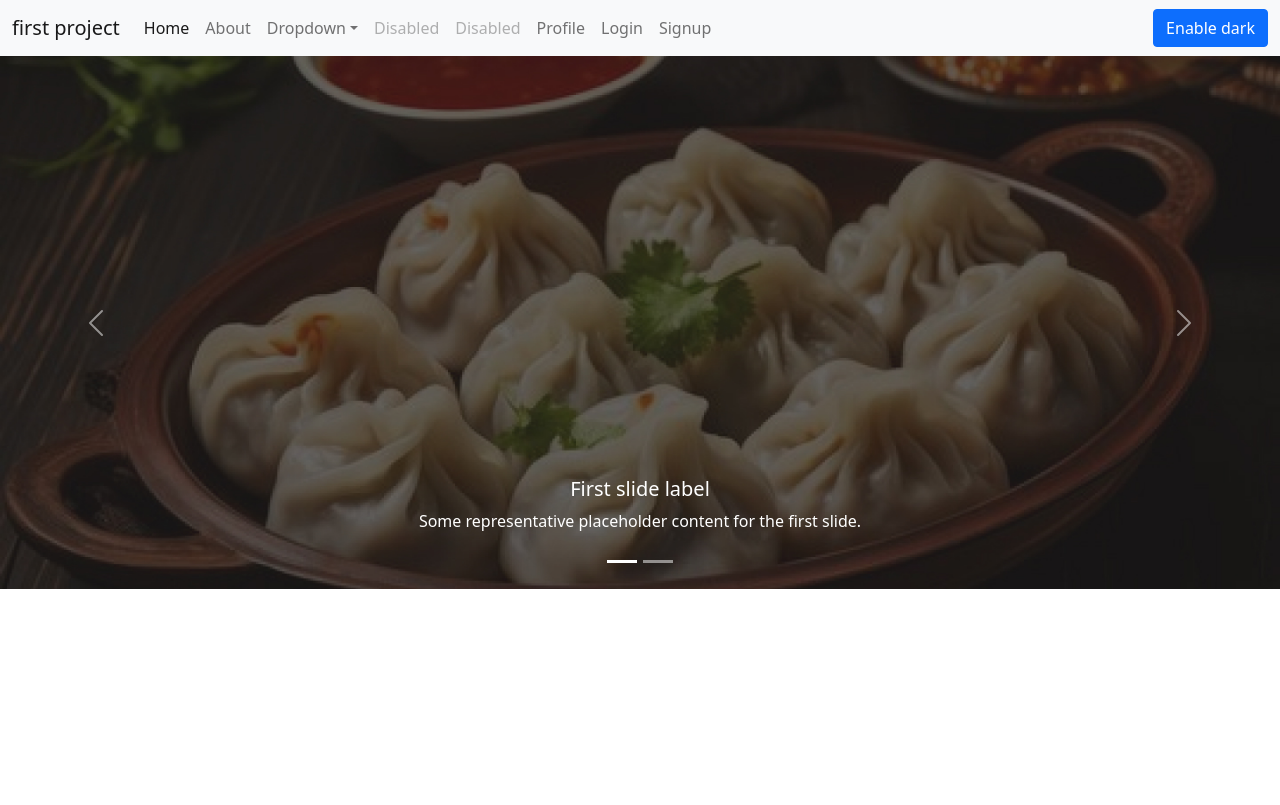
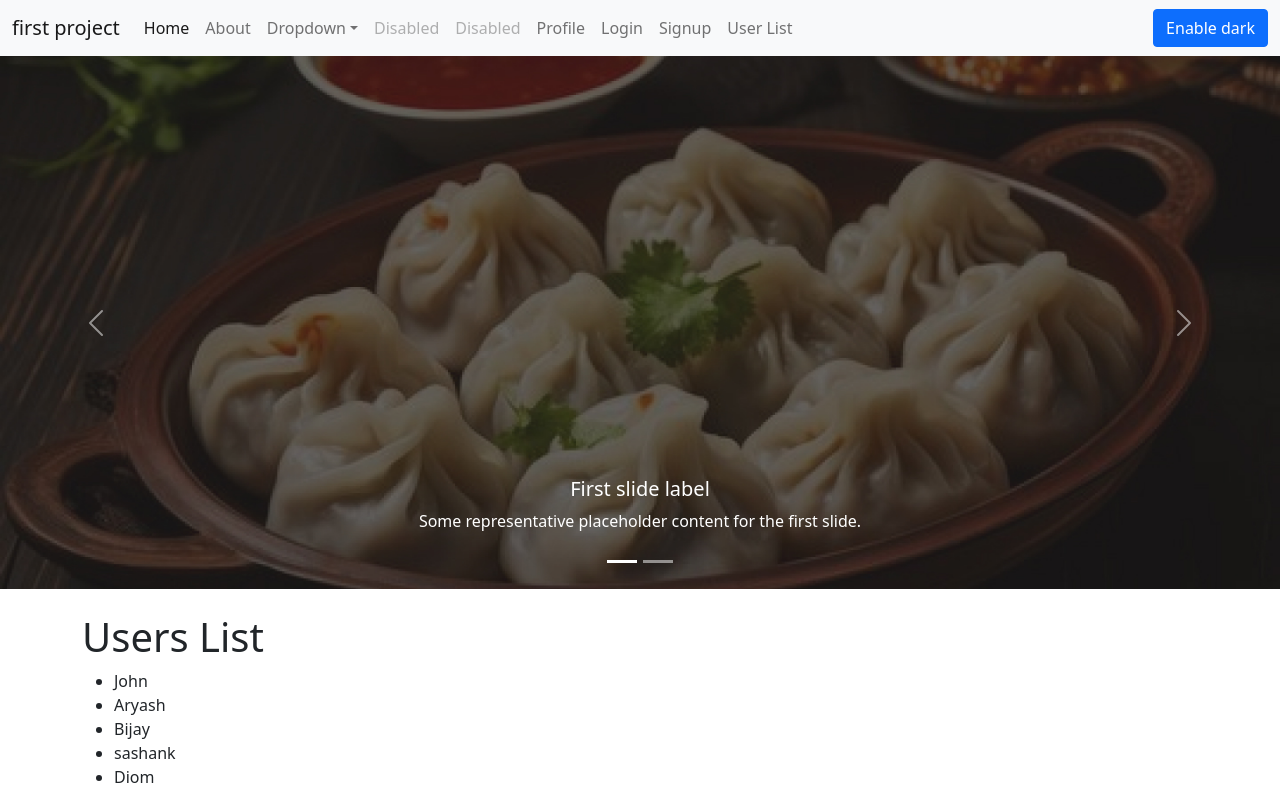
Before and after one commit to Raju-bit-creator/push-react, a React (Vite) app: page /users in a window 1280 px wide. Built offline with nearby package versions, Linux system fonts and the light colour scheme.

Commit message:
use params

```diff
--- a/src/App.jsx
+++ b/src/App.jsx
@@ -10,6 +10,8 @@ import Home from "./components/Home";
 import Profile from "./components/Profile";
 import Login from "./components/Login";
 import Signup from "./components/Signup";
+import Userlist from "./components/Userlist";
+import User from "./components/User";
 
 function App() {
   const [count, setCount] = useState(0);
@@ -52,6 +54,8 @@ function App() {
           <Route path="/profile" element={<Profile />} />
           <Route path="/login" element={<Login />} />
           <Route path="/signup" element={<Signup />} />
+          <Route path="/:user_Id/:userName" element={<User />} />
+          <Route path="/users" element={<Userlist />} />
         </Routes>
       </Router>
     </>
--- a/src/components/Navbar.jsx
+++ b/src/components/Navbar.jsx
@@ -101,6 +101,11 @@ const Navbar = (props) => {
                   Signup
                 </Link>
               </li>
+              <li className="nav-item">
+                <Link className="nav-link" to="users">
+                  User List
+                </Link>
+              </li>
             </ul>
             <button onClick={props.toggleMode} className="btn btn-primary">
               {props.text}
--- /dev/null
+++ b/src/components/Userlist.jsx
@@ -0,0 +1,32 @@
+import React from "react";
+import { useNavigate } from "react-router-dom";
+
+const Userlist = () => {
+  const navigate = useNavigate();
+  const users = [
+    { _id: 1, name: "John", address: "kathmandu" },
+    { _id: 2, name: "Aryash", address: "Pokhara" },
+    { _id: 3, name: "Bijay", address: "Baudha" },
+    { _id: 4, name: "sashank", address: "Biratnagar" },
+    { _id: 5, name: "Diom", address: "Kathmandu" },
+  ];
+  const handleUser = (user_Id, userName) => {
+    navigate(`/${user_Id}/${userName}`);
+  };
+  return (
+    <div className="container mt-4">
+      <h1>Users List</h1>
+      <ul>
+        {users.map((user) => {
+          return (
+            <li onClick={() => handleUser(user._id, user.name)} key={user._id}>
+              {user.name}
+            </li>
+          );
+        })}
+      </ul>
+    </div>
+  );
+};
+
+export default Userlist;
```
Also changed, not shown: src/components/Userdetail.jsx (added, +16 -0 lines).
